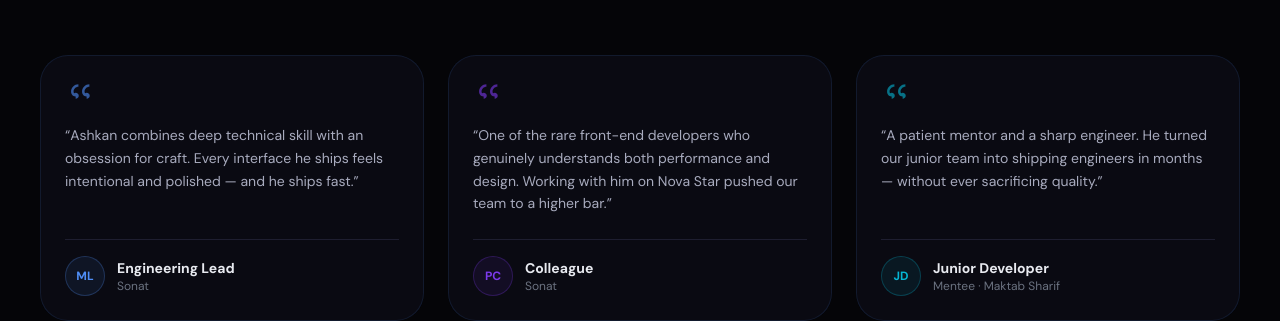
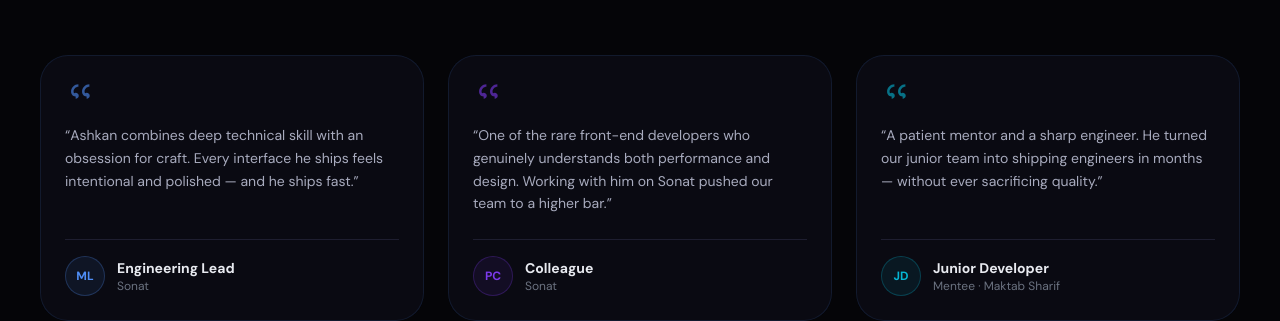
Before and after one commit to Epic2077/potfolio, a Next.js app: page / in a window 1280 px wide. Shown: the part 5715-6036 px from the top of the page. Built offline with nearby package versions, Linux system fonts and the light colour scheme.

Commit message:
fix: testimonial

```diff
--- a/src/app/components/TestimonialsSection.tsx
+++ b/src/app/components/TestimonialsSection.tsx
@@ -21,7 +21,7 @@ const TESTIMONIALS: Testimonial[] = [
   },
   {
     quote:
-      'One of the rare front-end developers who genuinely understands both performance and design. Working with him on Nova Star pushed our team to a higher bar.',
+      'One of the rare front-end developers who genuinely understands both performance and design. Working with him on Sonat pushed our team to a higher bar.',
     name: 'Colleague',
     role: 'Sonat',
     initials: 'PC',
```
